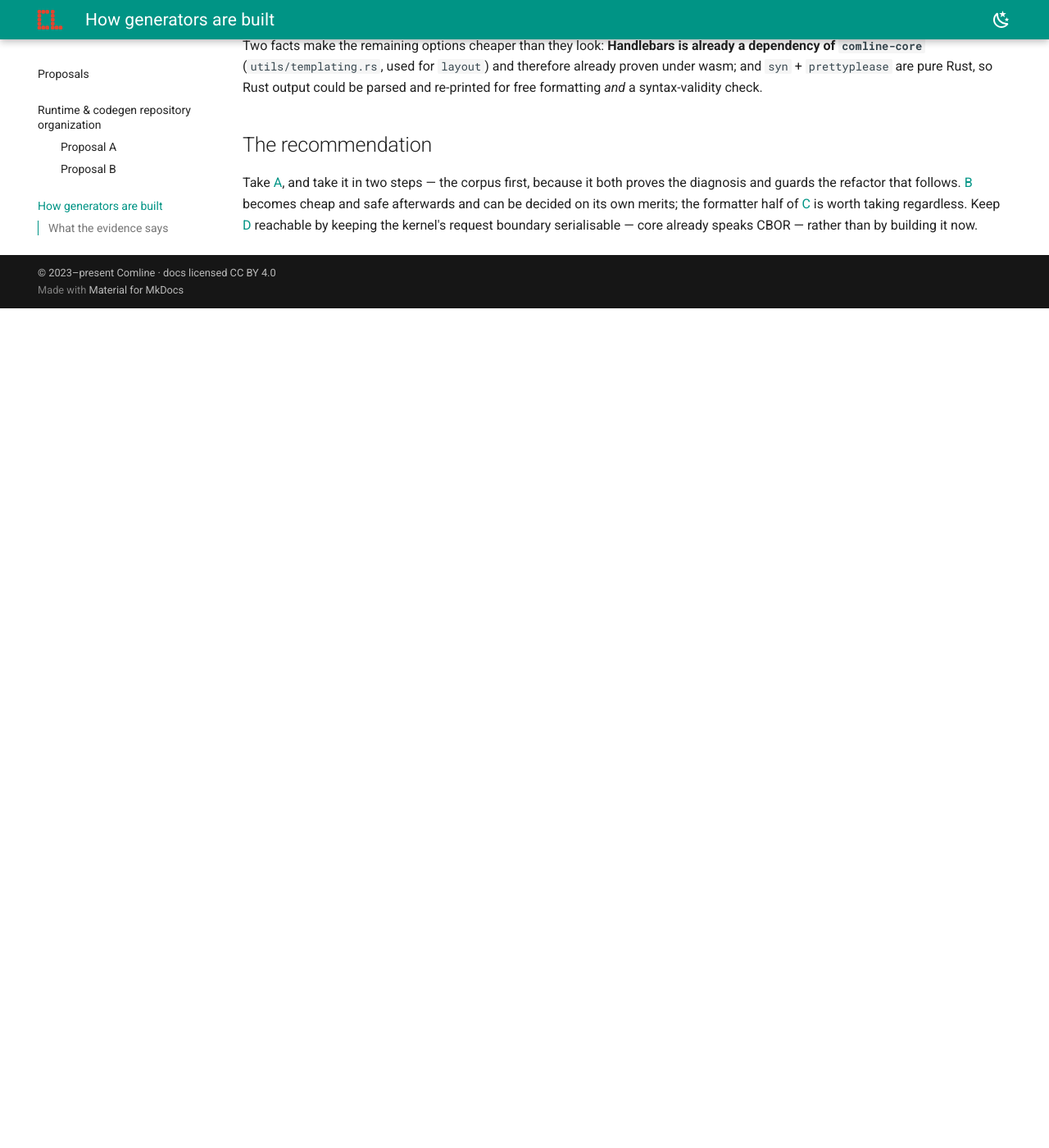
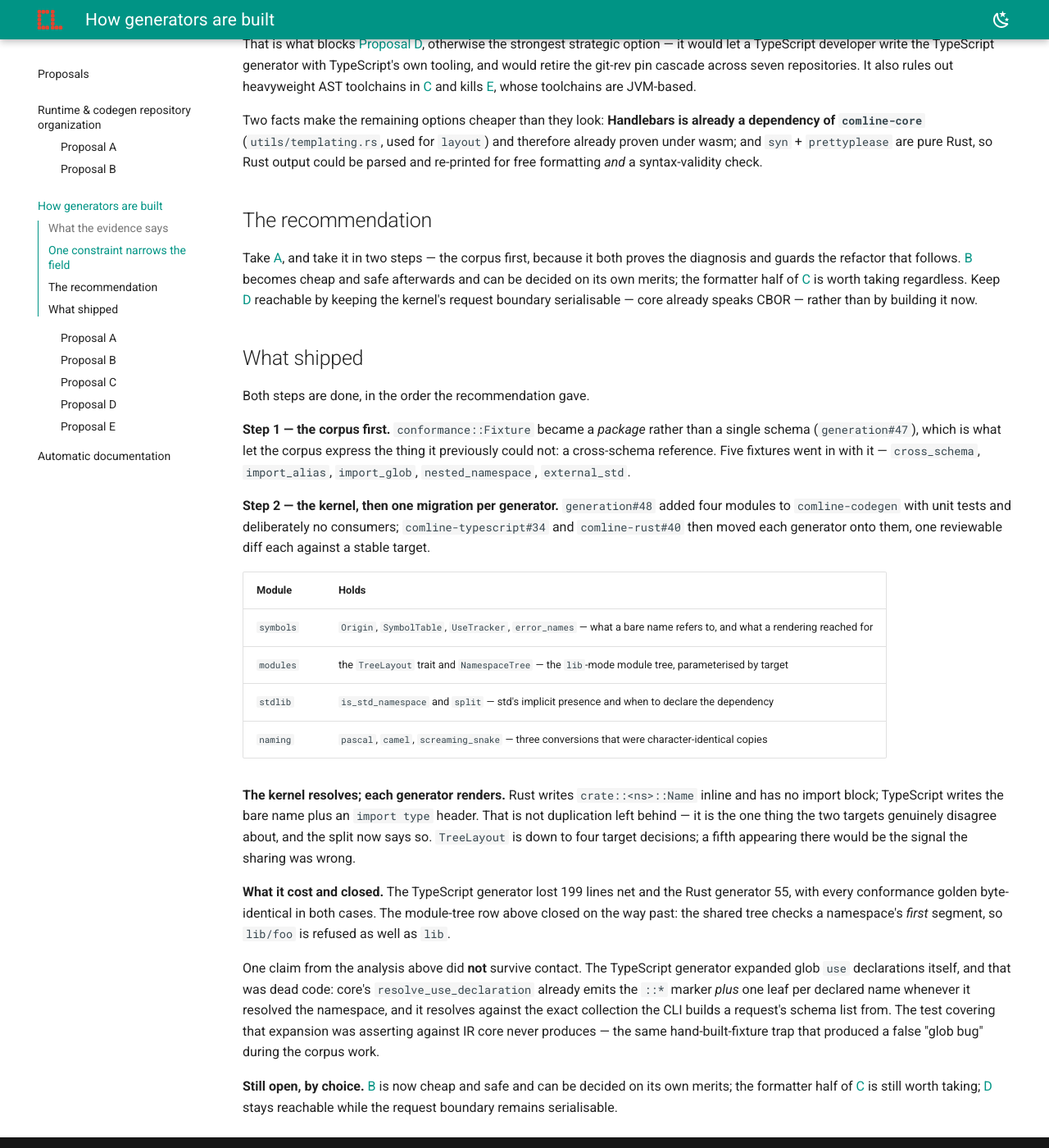
Before and after one commit to ComlineProject/docs, an MkDocs documentation site: the page built from docs/docs/proposals/codegen-architecture/index.md, in a window 1280 px wide and 1400 px high, scrolled down 1878 px. Shown: the whole window at 82% size. Built offline with MkDocs 1.6.1 and Material for MkDocs 9.7.7, drawn with Linux system fonts in a browser that asks for light colours; the version menu is left out; before the commit the page ends 2254 px from its top, so only the background shows below that; some of the changed text lies outside the part shown.

Commit message:
docs: record the codegen kernel as shipped
Proposal A is accepted and shipped (generation#47, #48;
comline-typescript#34; comline-rust#40), but both records still read as
though the question were open and `comline-codegen` were only the
contract plus the registry.

**`design/generation.md`** gains a "resolution kernel" section under the
generator crate layout: the four modules, why the model and not
templates or ASTs, and the resolve-vs-render split that is the line to
keep when adding a target. Two rules that are easy to get wrong are
named there and left in the code - `external_std` narrows emission and
never resolution, and a namespace in a request always has core-expanded
glob leaves. A new target now implements `TreeLayout` and its own
rendering and inherits the rest, which is the "marginal cost of a
language" problem the de-rot plan keeps hitting.

**The proposal index** gets a status banner, a `What shipped` section
covering both steps in the order the recommendation gave, and three
corrections to its own evidence table - the alias defect is fixed
(comline-rust#39), the module-tree row gained the `lib/foo` case the
shared tree closed, and the claim that generators need their own glob
expansion was wrong: core already emits the leaves, so that code was
dead and the test covering it was asserting against IR core never
produces.

`zensical build --strict` is clean.

```diff
--- a/docs/docs/proposals/codegen-architecture/index.md
+++ b/docs/docs/proposals/codegen-architecture/index.md
@@ -7,11 +7,12 @@
 syntax trees, move out of Rust entirely — or stop being Comline's job at all?
 
 Five proposals answer it, written to the same shape so they can be read side
-by side.
+by side. **Proposal A is now accepted and shipped** — see
+[What shipped](#what-shipped) at the end.
 
 | | Approach | In one line | Assessment |
 |---|---|---|---|
-| [Proposal A](resolution-kernel.md) | **Shared resolution kernel** | a symbol/module layer in `comline-codegen`; generators map a resolved model to syntax | **recommended** |
+| [Proposal A](resolution-kernel.md) | **Shared resolution kernel** | a symbol/module layer in `comline-codegen`; generators map a resolved model to syntax | **accepted — shipped** |
 | [Proposal B](template-rendering.md) | **Templates** | per-language template files replace `push_str` | complementary to A, not a substitute |
 | [Proposal C](syntax-tree-emission.md) | **Syntax trees** | build a real AST per target and pretty-print it | narrow value; one cheap piece worth taking |
 | [Proposal D](target-language-plugins.md) | **Target-language plugins** | `protoc`-style: each generator is a program in its own language | blocked by a current constraint |
@@ -27,9 +28,10 @@
 | Defect | Cause |
 |---|---|
 | Cross-schema references emitted as bare names with no imports — fixed in `comline-rust#28`, then **independently again** in `comline-typescript#32` | no symbol resolution |
-| `use ns::Name as Alias` resolving to `crate::ns::Alias` (still live in the Rust generator) | no symbol resolution |
+| `use ns::Name as Alias` resolving to `crate::ns::Alias` — fixed in `comline-rust#39` | no symbol resolution |
 | `error_type_names` same-file-only in **both** generators, falling back to `UnknownError<n>` | no cross-schema lookup |
 | `ModuleTree` and `NamespaceTree` written twice, each refusing different things | no shared module model |
+| `lib/foo` accepted by the Rust generator, clobbering the crate root — only the exact name `lib` was guarded | no shared module model |
 | Framing selection drifting across three implementations until centralised in `annotations::canonical_value` | duplicated knowledge |
 | `map_str_type`, manifest dependency logic, and `external_std` filtering each written twice | duplicated knowledge |
 
@@ -81,3 +83,53 @@
 is worth taking regardless. Keep [D](target-language-plugins.md) reachable by
 keeping the kernel's request boundary serialisable — core already speaks CBOR
 — rather than by building it now.
+
+## What shipped
+
+Both steps are done, in the order the recommendation gave.
+
+**Step 1 — the corpus first.** `conformance::Fixture` became a *package*
+rather than a single schema (`generation#47`), which is what let the corpus
+express the thing it previously could not: a cross-schema reference. Five
+fixtures went in with it — `cross_schema`, `import_alias`, `import_glob`,
+`nested_namespace`, `external_std`.
+
+**Step 2 — the kernel, then one migration per generator.** `generation#48`
+added four modules to `comline-codegen` with unit tests and deliberately no
+consumers; `comline-typescript#34` and `comline-rust#40` then moved each
+generator onto them, one reviewable diff each against a stable target.
+
+| Module | Holds |
+|---|---|
+| `symbols` | `Origin`, `SymbolTable`, `UseTracker`, `error_names` — what a bare name refers to, and what a rendering reached for |
+| `modules` | the `TreeLayout` trait and `NamespaceTree` — the `lib`-mode module tree, parameterised by target |
+| `stdlib` | `is_std_namespace` and `split` — std's implicit presence and when to declare the dependency |
+| `naming` | `pascal`, `camel`, `screaming_snake` — three conversions that were character-identical copies |
+
+**The kernel resolves; each generator renders.** Rust writes
+`crate::<ns>::Name` inline and has no import block; TypeScript writes the bare
+name plus an `import type` header. That is not duplication left behind — it is
+the one thing the two targets genuinely disagree about, and the split now says
+so. `TreeLayout` is down to four target decisions; a fifth appearing there
+would be the signal the sharing was wrong.
+
+**What it cost and closed.** The TypeScript generator lost 199 lines net and
+the Rust generator 55, with every conformance golden byte-identical in both
+cases. The module-tree row above closed on the way past: the shared tree
+checks a namespace's *first* segment, so `lib/foo` is refused as well as
+`lib`.
+
+One claim from the analysis above did **not** survive contact. The TypeScript
+generator expanded glob `use` declarations itself, and that was dead code:
+core's `resolve_use_declaration` already emits the `::*` marker *plus* one
+leaf per declared name whenever it resolved the namespace, and it resolves
+against the exact collection the CLI builds a request's schema list from. The
+test covering that expansion was asserting against IR core never produces —
+the same hand-built-fixture trap that produced a false "glob bug" during the
+corpus work.
+
+**Still open, by choice.** [B](template-rendering.md) is now cheap and safe
+and can be decided on its own merits; the formatter half of
+[C](syntax-tree-emission.md) is still worth taking;
+[D](target-language-plugins.md) stays reachable while the request boundary
+remains serialisable.
```
Also changed, not shown: docs/docs/design/generation.md (+47 -2 lines).
